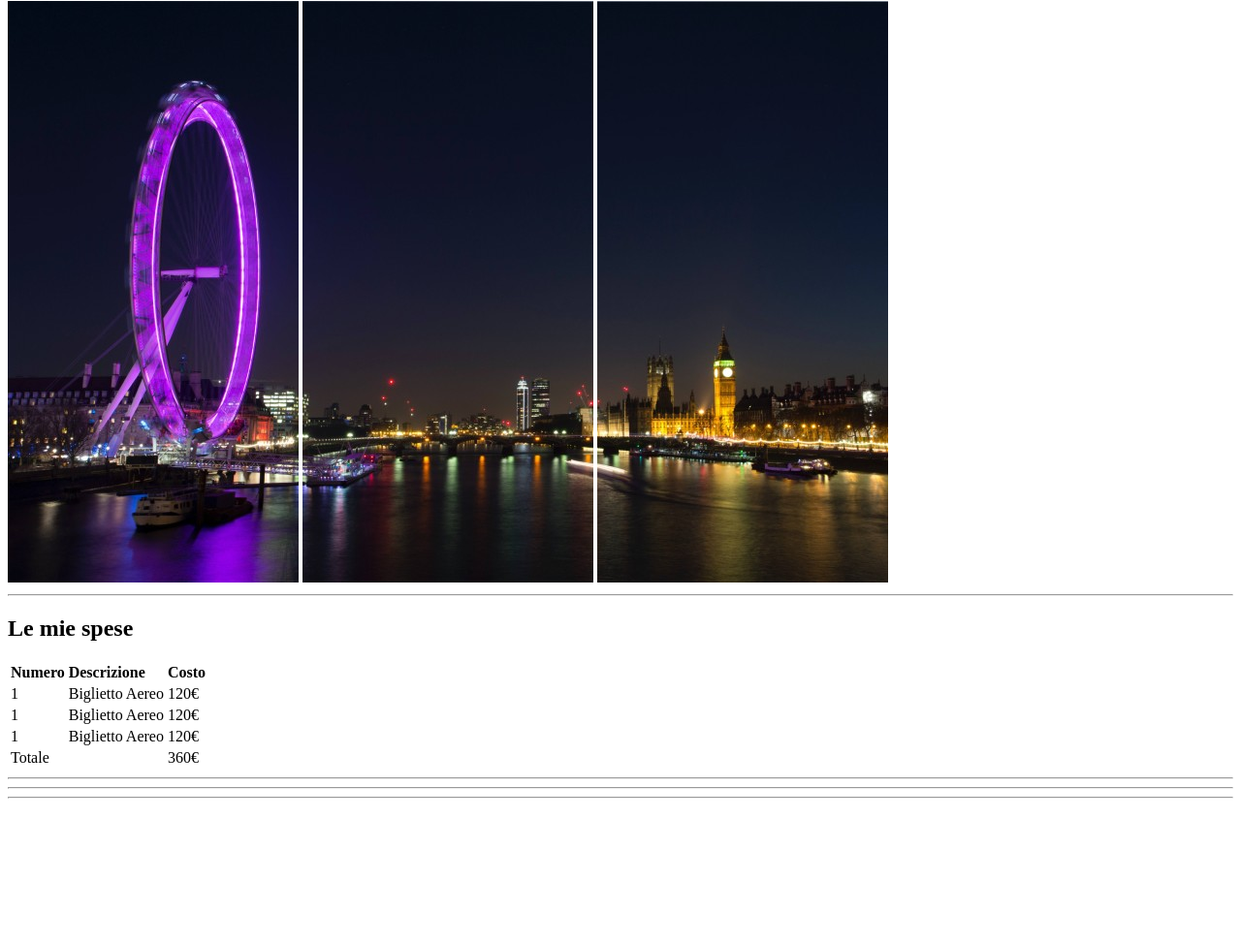
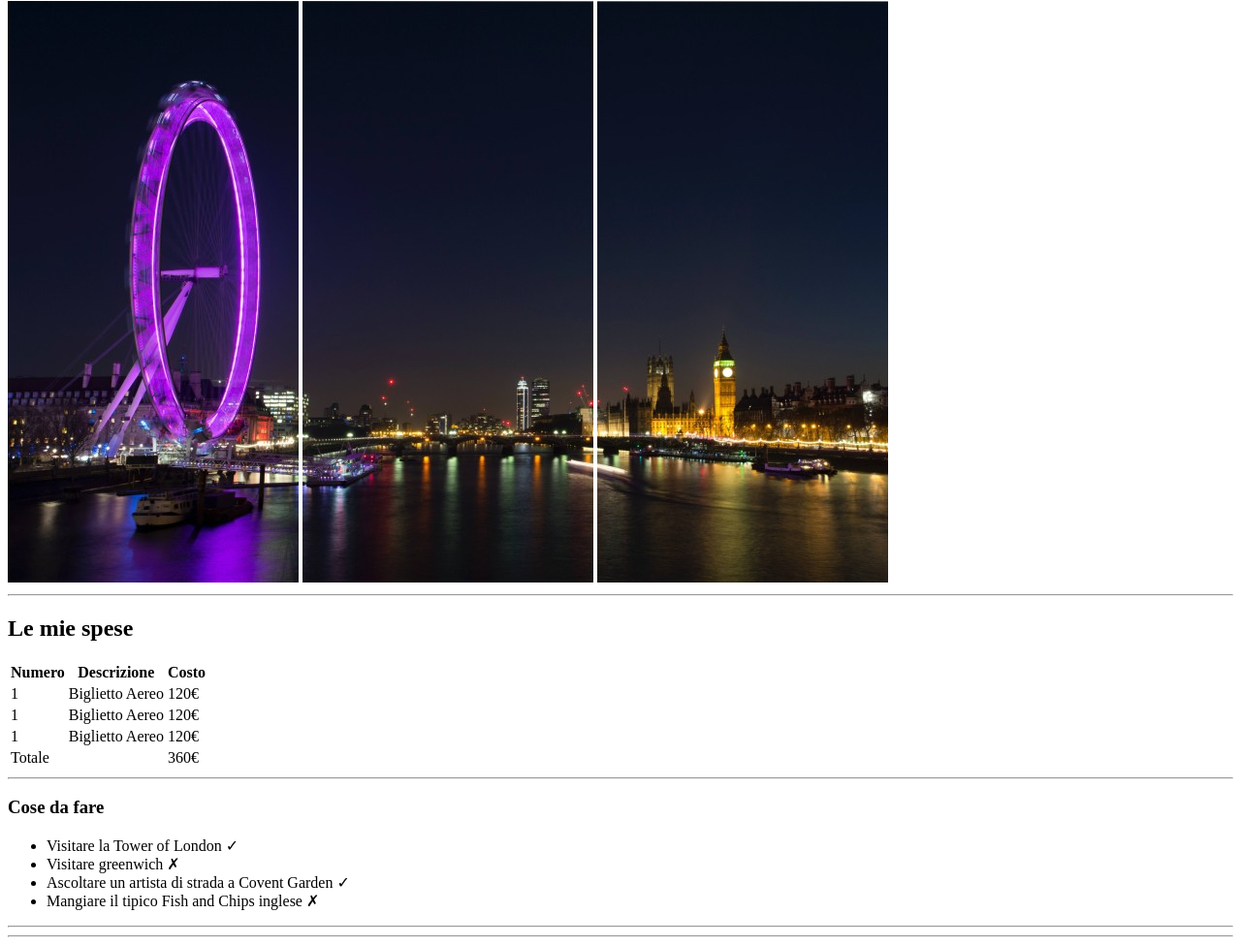
Before and after one commit to EsterSPR/html-london-trip, a plain HTML site: page index.html in a window 1280 px wide. Shown: the part 79-1054 px from the top of the page at 97% size. Before the commit the page ends 911 px from the top, so only its background shows below. Drawn offline with Linux system fonts and the light colour scheme.

Commit message:
Aggiunta section 2

```diff
--- a/index.html
+++ b/index.html
@@ -25,7 +25,7 @@
             <table>
                 <tr>
                     <td><strong>Numero</strong></td>
-                    <td><strong>Descrizione</strong></td>
+                    <td align="center"><strong>Descrizione</strong></td>
                     <td><strong>Costo</strong></td>
                 </tr>
                 <tr>
@@ -54,7 +54,13 @@
         <hr>
 
         <section>
-
+            <h3>Cose da fare</h3>
+            <ul>
+                <li>Visitare la Tower of London &#x2713;</li>
+                <li>Visitare greenwich &#x2717;</li>
+                <li>Ascoltare un artista di strada a Covent Garden &#x2713;</li>
+                <li>Mangiare il tipico Fish and Chips inglese &#x2717;</li>
+            </ul>
         </section>
 
         <hr>
```
